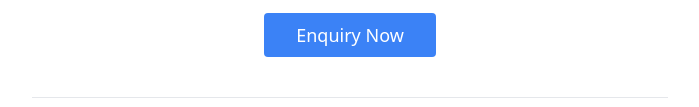
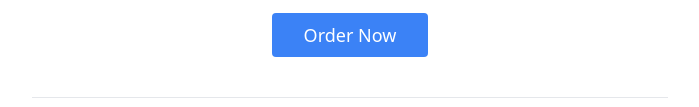
Before and after one commit to Vinay123Dagar/Cafe_Web, a plain HTML site: page Contact Us.html in a window 1280 px wide. Shown: the part 473-580 px from the top of the page, without its empty margins (290-989 px from the left). Drawn offline with nearby package versions, Linux system fonts and the light colour scheme.

Commit message:
Update Contact Us.html

```diff
--- a/Contact Us.html
+++ b/Contact Us.html
@@ -34,7 +34,7 @@
                 </div>
               </div>
               <div class="p-2 w-full">
-                <button class="flex mx-auto text-white bg-blue-500 border-0 py-2 px-8 focus:outline-none hover:bg-blue-600 rounded text-lg">Enquiry Now</button>
+                <button class="flex mx-auto text-white bg-blue-500 border-0 py-2 px-8 focus:outline-none hover:bg-blue-600 rounded text-lg">Order Now</button>
               </div>
               <div class="p-2 w-full pt-8 mt-8 border-t border-gray-200 text-center">
                 <a class="text-blue-500">cafeteriadelhi@email.com</a>
```
